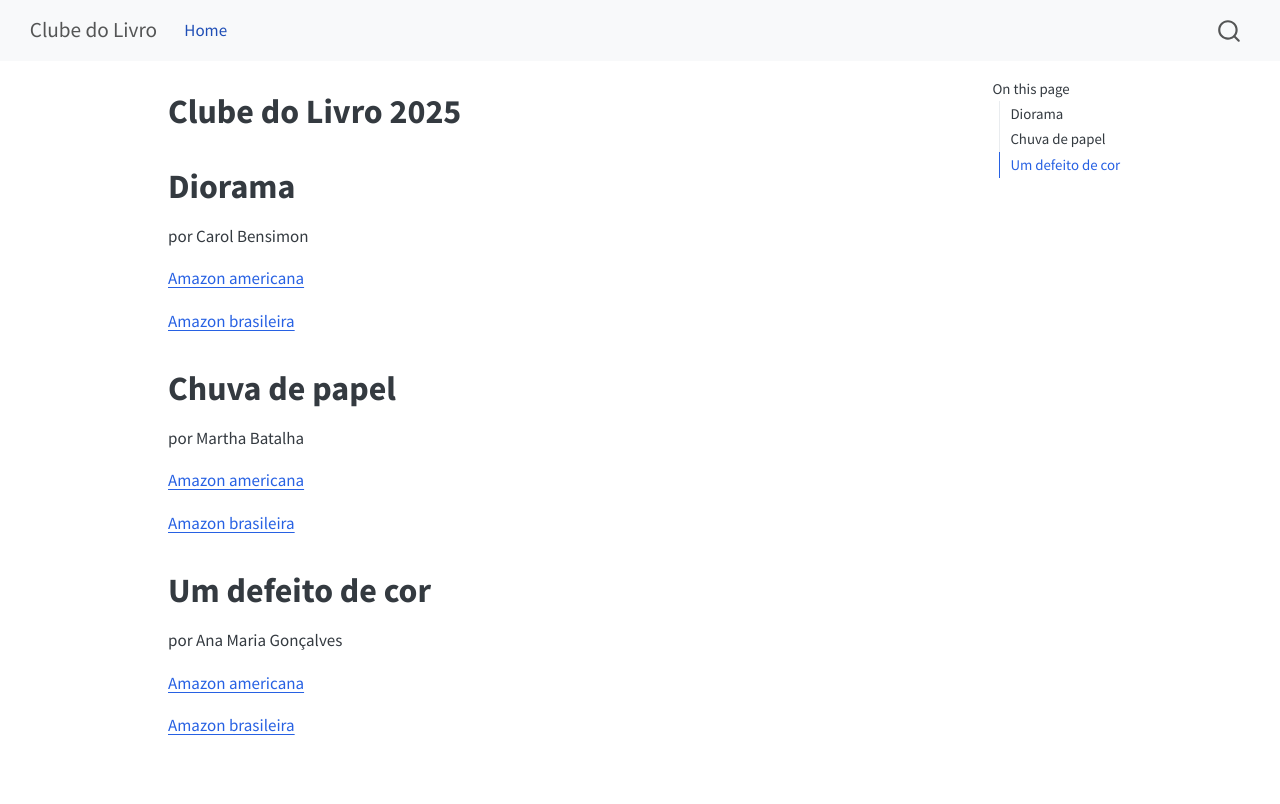
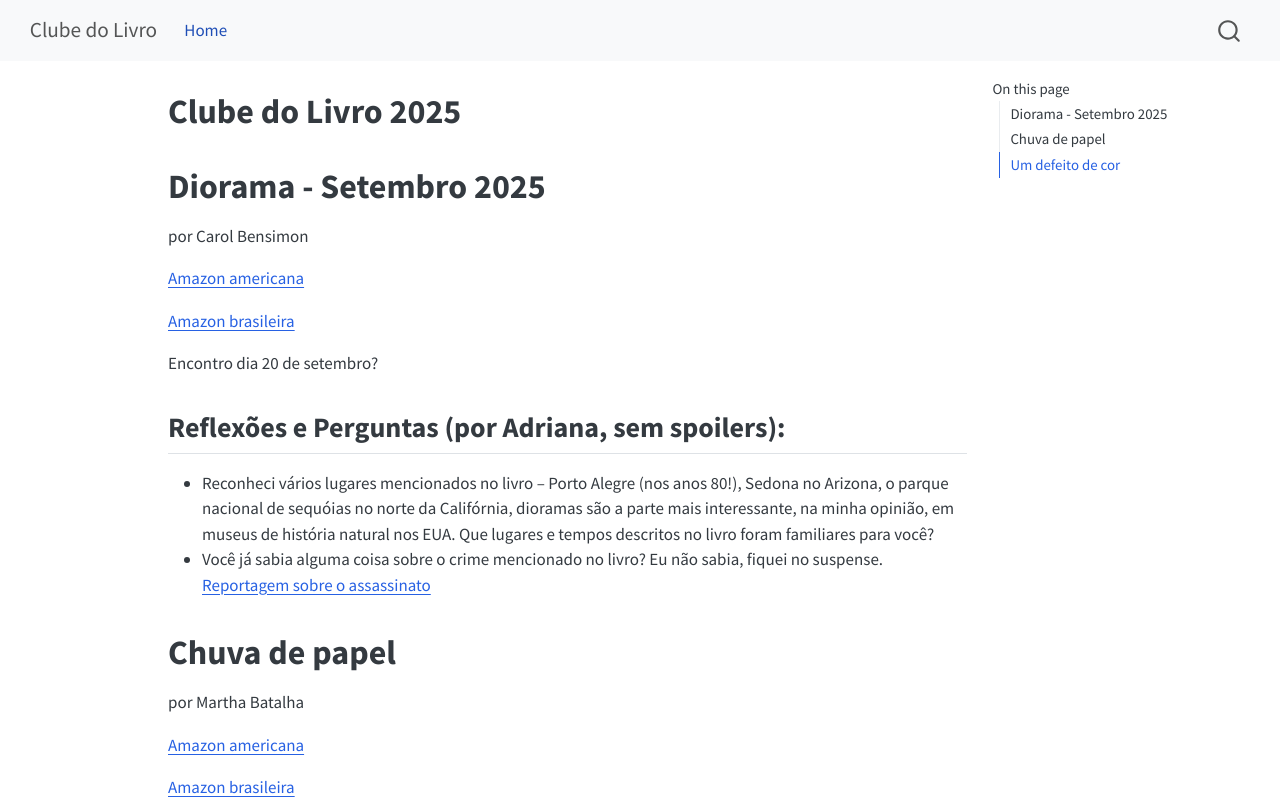
Before and after one commit to picoral/clube-do-livro, a plain HTML site: page index.html in a window 1280 px wide. Shown: the top 804 px of the page. Drawn offline with Linux system fonts and the light colour scheme.

Commit message:
adicionei minhas reflexões

```diff
--- a/index.html
+++ b/index.html
@@ -108,7 +108,10 @@ ul.task-list li input[type="checkbox"] {
     <h2 id="toc-title">On this page</h2>
 
   <ul>
-  <li><a href="#diorama" id="toc-diorama" class="nav-link active" data-scroll-target="#diorama">Diorama</a></li>
+  <li><a href="#diorama---setembro-2025" id="toc-diorama---setembro-2025" class="nav-link active" data-scroll-target="#diorama---setembro-2025">Diorama - Setembro 2025</a>
+  <ul class="collapse">
+  <li><a href="#reflexões-e-perguntas-por-adriana-sem-spoilers" id="toc-reflexões-e-perguntas-por-adriana-sem-spoilers" class="nav-link" data-scroll-target="#reflexões-e-perguntas-por-adriana-sem-spoilers">Reflexões e Perguntas (por Adriana, sem spoilers):</a></li>
+  </ul></li>
   <li><a href="#chuva-de-papel" id="toc-chuva-de-papel" class="nav-link" data-scroll-target="#chuva-de-papel">Chuva de papel</a></li>
   <li><a href="#um-defeito-de-cor" id="toc-um-defeito-de-cor" class="nav-link" data-scroll-target="#um-defeito-de-cor">Um defeito de cor</a></li>
   </ul>
@@ -136,11 +139,19 @@ ul.task-list li input[type="checkbox"] {
 </header>
 
 
-<section id="diorama" class="level1">
-<h1>Diorama</h1>
+<section id="diorama---setembro-2025" class="level1">
+<h1>Diorama - Setembro 2025</h1>
 <p>por Carol Bensimon</p>
 <p><a href="https://www.amazon.com/Diorama-Portuguese-Carol-Bensimon-ebook/dp/B0B6D98ZH1/ref=sr_1_1">Amazon americana</a></p>
 <p><a href="https://www.amazon.com.br/Diorama-Carol-Bensimon-ebook/dp/B0B6D98ZH1/ref=sr_1_1">Amazon brasileira</a></p>
+<p>Encontro dia 20 de setembro?</p>
+<section id="reflexões-e-perguntas-por-adriana-sem-spoilers" class="level2">
+<h2 class="anchored" data-anchor-id="reflexões-e-perguntas-por-adriana-sem-spoilers">Reflexões e Perguntas (por Adriana, sem spoilers):</h2>
+<ul>
+<li>Reconheci vários lugares mencionados no livro – Porto Alegre (nos anos 80!), Sedona no Arizona, o parque nacional de sequóias no norte da Califórnia, dioramas são a parte mais interessante, na minha opinião, em museus de história natural nos EUA. Que lugares e tempos descritos no livro foram familiares para você?</li>
+<li>Você já sabia alguma coisa sobre o crime mencionado no livro? Eu não sabia, fiquei no suspense. <a href="https://gauchazh.clicrbs.com.br/porto-alegre/noticia/2021/04/a-esquina-que-foi-palco-de-um-dos-crimes-mais-emblematicos-do-rs-sem-solucao-ha-32-anos-ckngjpu7f009j016ub27hpl0m.html">Reportagem sobre o assassinato</a></li>
+</ul>
+</section>
 </section>
 <section id="chuva-de-papel" class="level1">
 <h1>Chuva de papel</h1>
```
